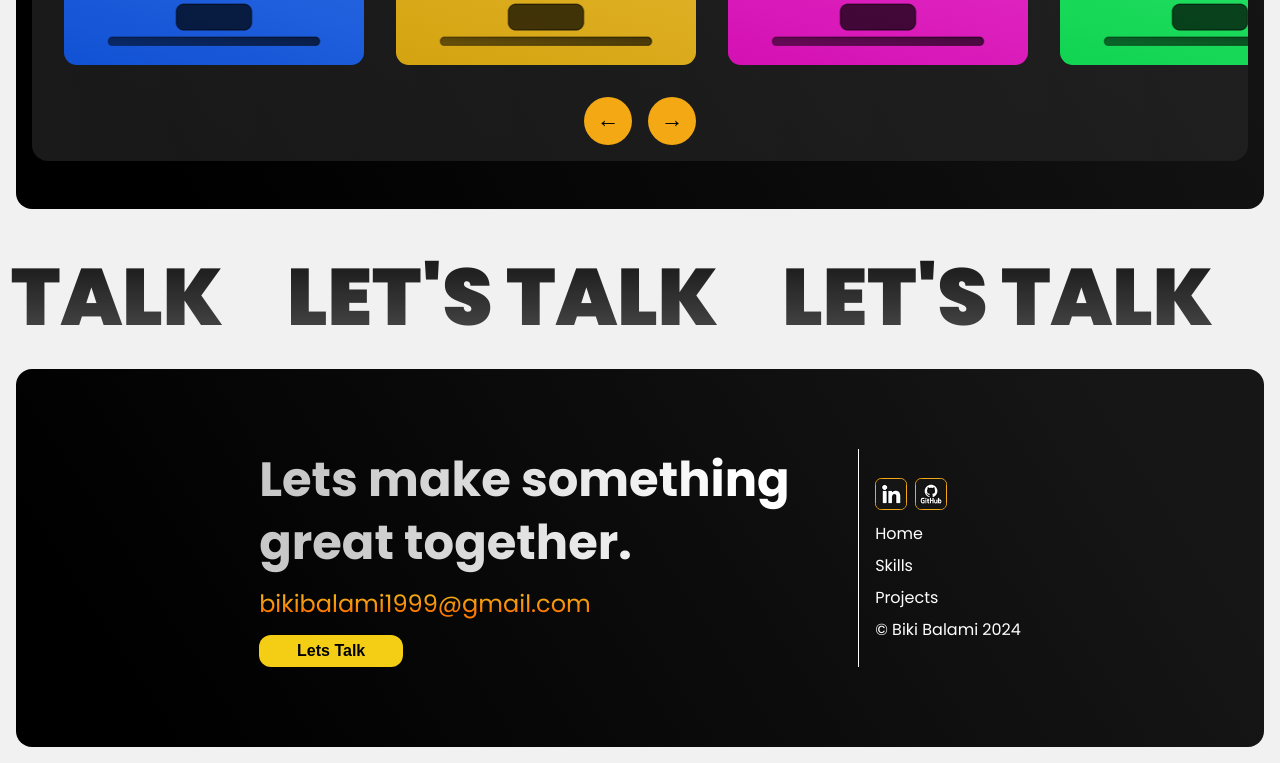
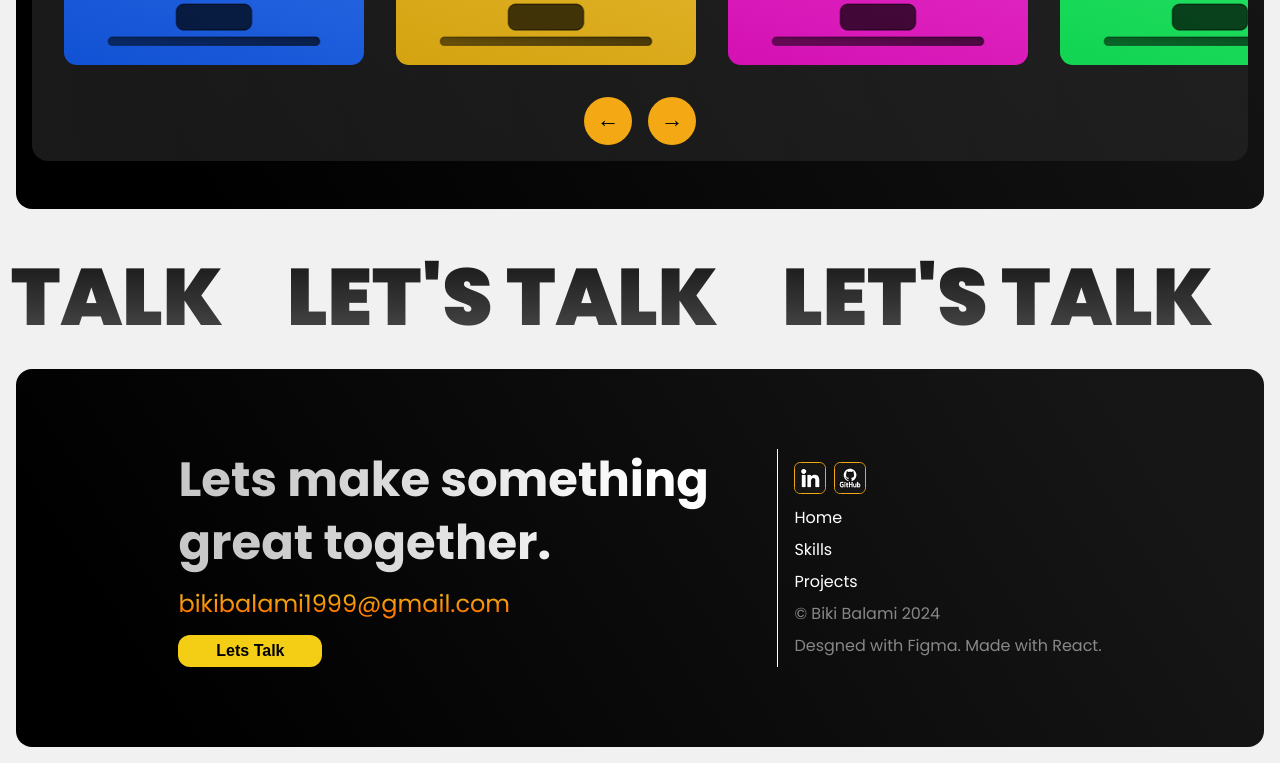
Before and after one commit to BikiBalami99/bikibalami, a React (Vite) app: page / in a window 1280 px wide. Shown: the part 3316-4079 px from the top of the page. Built offline with nearby package versions, Linux system fonts and the light colour scheme.

Commit message:
Bug fix with resume, red border, footer optimization

```diff
--- a/src/Components/Footer/Footer.jsx
+++ b/src/Components/Footer/Footer.jsx
@@ -73,6 +73,11 @@ const Footer = () => {
           <div className={styles.copyright}>
             <p>© Biki Balami {year}</p>
           </div>
+          <div>
+            <p style={{ opacity: "0.5" }}>
+              Desgned with Figma. Made with React.
+            </p>
+          </div>
         </div>
         {letsTalkVisibility && (
           <dialog ref={letsTalkRef} className={styles.letsTalkModule}>
--- a/src/Components/Footer/Footer.module.css
+++ b/src/Components/Footer/Footer.module.css
@@ -80,6 +80,7 @@
 
   .copyright {
     white-space: nowrap;
+    opacity: 0.5;
   }
 }
 
--- a/src/helperComponents/Resume/Resume.module.css
+++ b/src/helperComponents/Resume/Resume.module.css
@@ -180,7 +180,6 @@
 
 @media screen and (min-width: 950px) {
   .heading {
-    border: 1px solid red;
     flex-direction: row !important;
     max-width: 1000px;
   }
```
Also changed, not shown: 1 other file (tests, documents, lock files or other folders).
